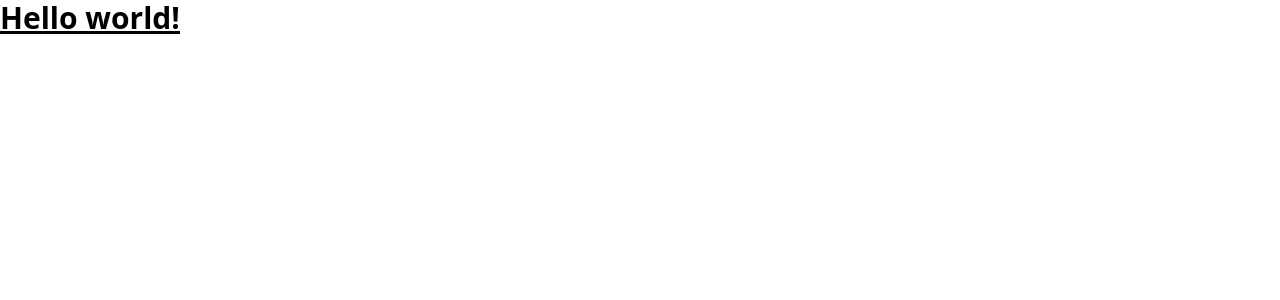
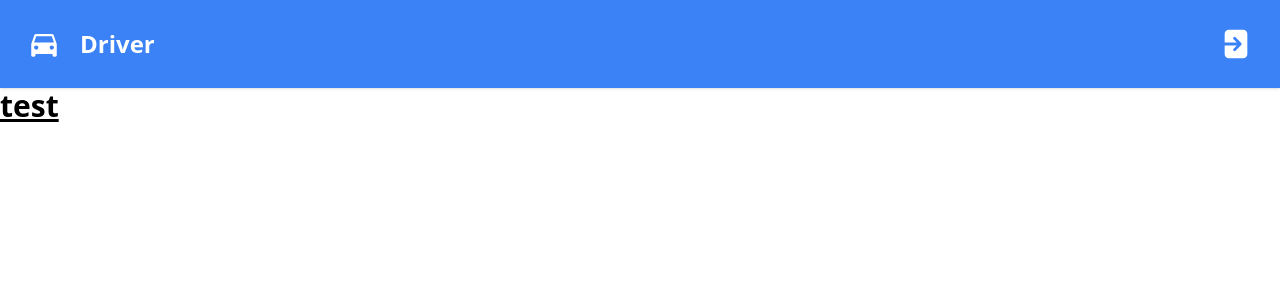
Before and after one commit to alskaf1293/carSurf, a React (Create React App) app: page /login in a window 1280 px wide. Shown: the top 300 px of the page. Built offline with nearby package versions, Linux system fonts and the light colour scheme.

Commit message:
template

```diff
--- /dev/null
+++ b/src/assets/Logo.jsx
@@ -0,0 +1,8 @@
+const SvgComponent = (props) => (
+  <svg width="34" height="34" viewBox="0 0 34 34" fill="none" xmlns="http://www.w3.org/2000/svg">
+    <path d="M26.8033 8.51417C26.52 7.67834 25.7267 7.08334 24.7917 7.08334H9.20833C8.27333 7.08334 7.49417 7.67834 7.19667 8.51417L4.25 17V28.3333C4.25 29.1125 4.8875 29.75 5.66667 29.75H7.08333C7.8625 29.75 8.5 29.1125 8.5 28.3333V26.9167H25.5V28.3333C25.5 29.1125 26.1375 29.75 26.9167 29.75H28.3333C29.1125 29.75 29.75 29.1125 29.75 28.3333V17L26.8033 8.51417ZM9.20833 22.6667C8.0325 22.6667 7.08333 21.7175 7.08333 20.5417C7.08333 19.3658 8.0325 18.4167 9.20833 18.4167C10.3842 18.4167 11.3333 19.3658 11.3333 20.5417C11.3333 21.7175 10.3842 22.6667 9.20833 22.6667ZM24.7917 22.6667C23.6158 22.6667 22.6667 21.7175 22.6667 20.5417C22.6667 19.3658 23.6158 18.4167 24.7917 18.4167C25.9675 18.4167 26.9167 19.3658 26.9167 20.5417C26.9167 21.7175 25.9675 22.6667 24.7917 22.6667ZM7.08333 15.5833L9.20833 9.20834H24.7917L26.9167 15.5833H7.08333Z" fill="white" />
+  </svg>
+
+);
+
+export default SvgComponent;
--- /dev/null
+++ b/src/assets/Signout.jsx
@@ -0,0 +1,7 @@
+const SvgComponent = (props) => (
+  <svg width="24" height="30" viewBox="0 0 24 30" fill="none" xmlns="http://www.w3.org/2000/svg">
+    <path d="M19.0834 0.833328H4.91675C2.50841 0.833328 0.666748 2.67499 0.666748 5.08333V13.5833H12.8501L9.59175 10.325C9.02508 9.75833 9.02508 8.90833 9.59175 8.34166C10.1584 7.77499 11.0084 7.77499 11.5751 8.34166L17.2417 14.0083C17.8084 14.575 17.8084 15.425 17.2417 15.9917L11.5751 21.6583C11.0084 22.225 10.1584 22.225 9.59175 21.6583C9.02508 21.0917 9.02508 20.2417 9.59175 19.675L12.8501 16.4167H0.666748V24.9167C0.666748 27.325 2.50841 29.1667 4.91675 29.1667H19.0834C21.4917 29.1667 23.3334 27.325 23.3334 24.9167V5.08333C23.3334 2.67499 21.4917 0.833328 19.0834 0.833328Z" fill="white" />
+  </svg>
+);
+
+export default SvgComponent;
--- /dev/null
+++ b/src/components/Template.js
@@ -0,0 +1,27 @@
+import React from 'react'
+import Signout from '../assets/Signout'
+import Logo from '../assets/Logo'
+
+const Template = (props) => {
+  return (
+    <div className='w-full h-screen' >
+      <div className='p-6 bg-blue-500 flex items-center shadow' >
+        <div className='flex items-center mr-auto' >
+          <div className='flex justify-center items-center w-[40px] h-[40px]' >
+            <Logo />
+          </div>
+          <h1 className='ml-4 text-2xl font-semibold text-white' >Driver</h1>
+        </div>
+        <div className='flex items-center justify-center w-[40px] h-[40px]' >
+          <Signout />
+        </div>
+      </div>
+      <h1 className="h-full text-3xl font-bold underline">
+        {props.children}
+      </h1>
+    </div>
+
+  )
+}
+
+export default Template
--- a/src/pages/login.js
+++ b/src/pages/login.js
@@ -1,12 +1,13 @@
 import React from 'react'
+import Template from '../components/Template'
 
-const Login = () => {
+const Login = (props) => {
   return (
-    <div>
-      <h1 className="text-3xl font-bold underline">
-        Hello world!
-      </h1>
-    </div>
+    <Template >
+      <div className='h-full' >
+        test
+      </div>
+    </Template>
 
   )
 }
```
